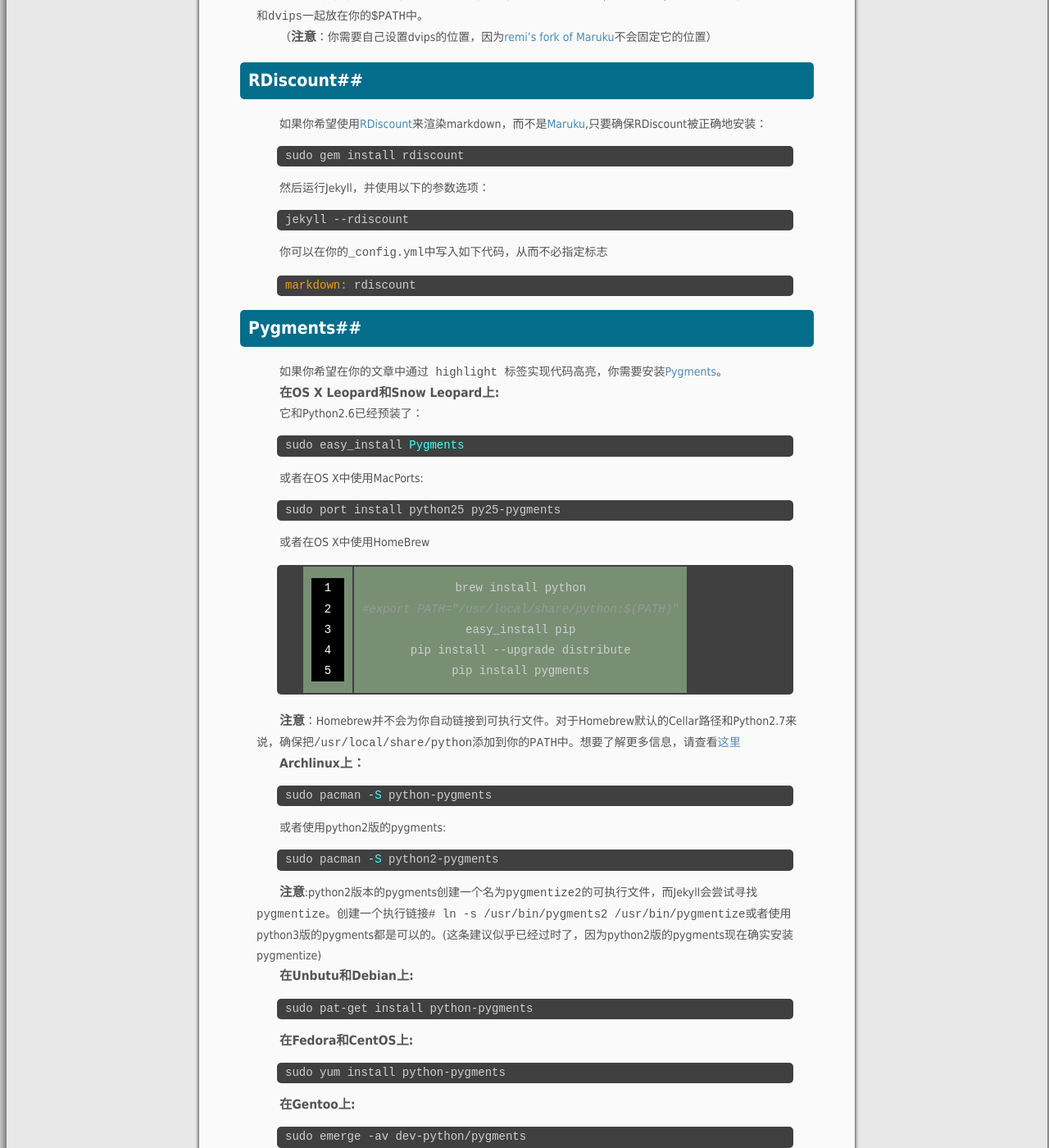
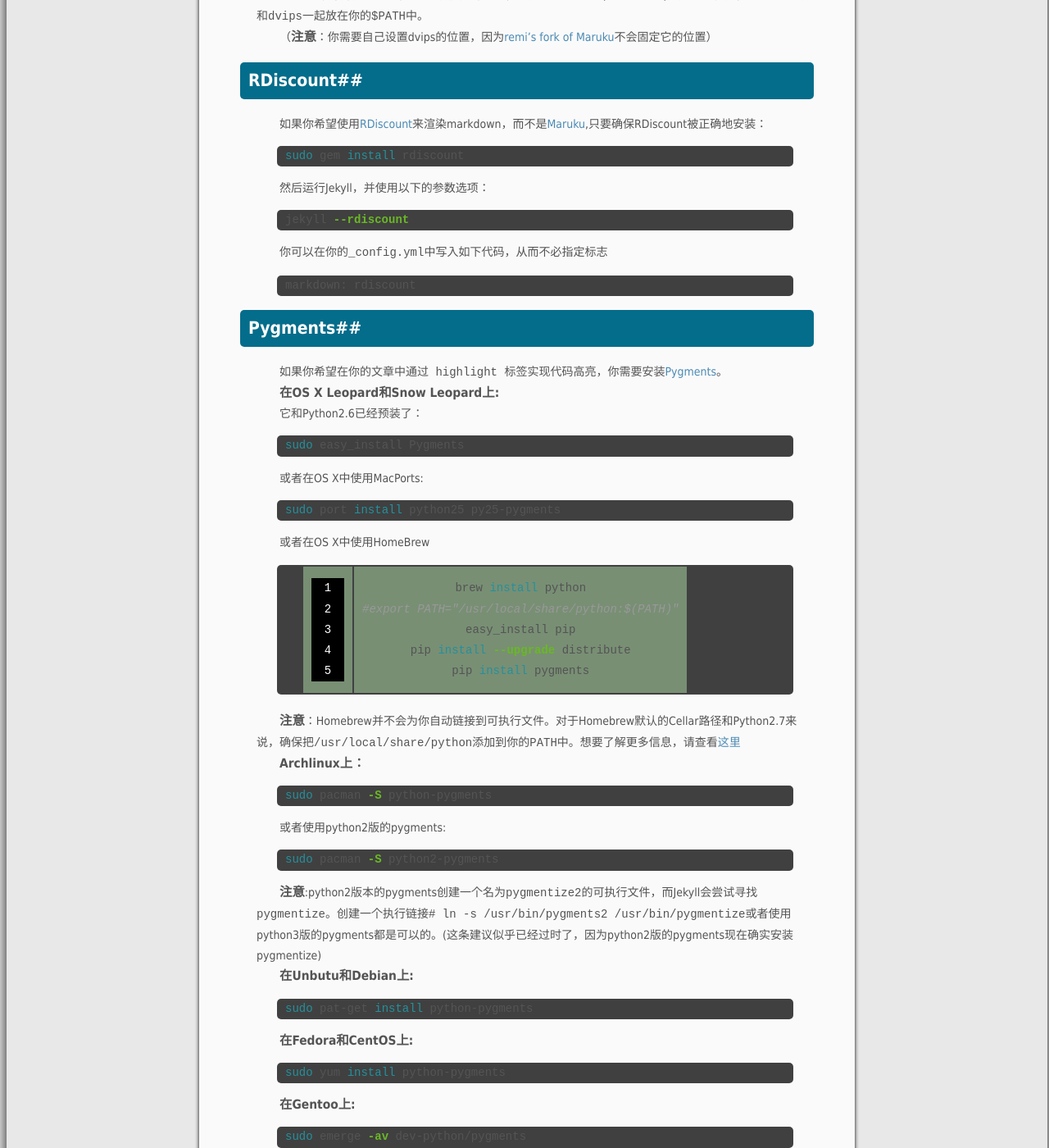
Before and after one commit to flyaway1217/flyaway1217.github.com, a Jekyll site: the page built from _posts/2012-11-26-Jekyll-Wiki-Install.md, in a window 1280 px wide and 1400 px high, scrolled down 1131 px. Shown: the whole window at 82% size. Built offline with Jekyll 4.4.1, drawn with Linux system fonts in a browser that asks for light colours; some of the changed text lies outside the part shown.

Commit message:
Update the style of the code

```diff
--- a/_posts/2012-11-26-Jekyll-Wiki-Install.md
+++ b/_posts/2012-11-26-Jekyll-Wiki-Install.md
@@ -12,7 +12,7 @@
 
 Jekyll最好的安装方法就是通过RubyGems来安装:
 
-{% highlight ruby %}
+{% highlight bash %}
 gem install jekyll
 {% endhighlight %}
 
@@ -20,19 +20,19 @@
 
 如果你在gem的安装过程中遇到错误，你可能需要安装ruby1.9.1的编译扩展组件的头文件。如果是Debian系统，你可以这样做：
 
-{% highlight ruby %}
+{% highlight bash %}
 sudo apt-get install ruby1.9.1-dev
 {% endhighlight %}
 
 如果是Red Hat、CentOS或Fedora系统，你可以这样做：
 
-{% highlight ruby %}
+{% highlight bash %}
 sudo yum install ruby-devel
 {% endhighlight %}
 
 在[NearlyFreeSpeech](https://www.nearlyfreespeech.net/ "NearlyFreeSpeech")上，你需要：
 
-{% highlight ruby %}
+{% highlight bash %}
 RB_USER_INSTALL=true gem install jekyll
 {% endhighlight %}
 
@@ -40,7 +40,7 @@
 
 在OSX上，你可能需要升级RubyGems:
 
-{% highlight ruby %}
+{% highlight bash %}
 sudo gem update --system
 {% endhighlight %}
 
@@ -59,19 +59,19 @@
 
 如果你希望使用[RDiscount](http://github.com/rtomayko/rdiscount/tree/master)来渲染markdown，而不是[Maruku](http://maruku.rubyforge.org/),只要确保RDiscount被正确地安装：
 
-{% highlight ruby %}
+{% highlight bash %}
 sudo gem install rdiscount
 {%  endhighlight %}
 
 然后运行Jekyll，并使用以下的参数选项：
 
-{% highlight ruby %}
+{% highlight bash %}
 jekyll --rdiscount
 {%  endhighlight %}
 
 你可以在你的`_config.yml`中写入如下代码，从而不必指定标志
 
-{% highlight ruby %}
+{% highlight bash %}
 markdown: rdiscount
 {%  endhighlight %}
 
@@ -84,18 +84,18 @@
 
 它和Python2.6已经预装了：
 
-{% highlight ruby %}
+{% highlight bash %}
 sudo easy_install Pygments
 {% endhighlight %}
 
 或者在OS X中使用MacPorts:
-{% highlight ruby %}
+{% highlight bash %}
 sudo port install python25 py25-pygments
 {% endhighlight %}
 
 或者在OS X中使用HomeBrew
 
-{% highlight ruby linenos %}
+{% highlight bash linenos %}
 brew install python
 #export PATH="/usr/local/share/python:$(PATH)"
 easy_install pip
@@ -107,13 +107,13 @@
 
 **Archlinux上：**
 
-{% highlight ruby %}
+{% highlight bash %}
 sudo pacman -S python-pygments
 {% endhighlight %}
 
 或者使用python2版的pygments:
 
-{% highlight ruby %}
+{% highlight bash %}
 sudo pacman -S python2-pygments
 {% endhighlight %}
 
@@ -121,18 +121,18 @@
 
 **在Unbutu和Debian上:**
 
-{% highlight ruby %}
+{% highlight bash %}
 sudo pat-get install python-pygments
 {% endhighlight %}
 
 **在Fedora和CentOS上:**
 
-{% highlight ruby %}
+{% highlight bash %}
 sudo yum install python-pygments
 {% endhighlight %}
 
 **在Gentoo上:**
 
-{% highlight ruby %}
+{% highlight bash %}
 sudo emerge -av dev-python/pygments
 {% endhighlight %}
```
Also changed, not shown: _posts/2012-11-26-Jekyll-Wiki-Usage.md (+4 -4 lines), _posts/2012-11-28-Jekyll-Wiki-Blog-Migrations.md (+14 -14 lines), _posts/2012-12-30-Jekyll-Wiki-YAML-Front-Matter.md (+1 -1 lines).
